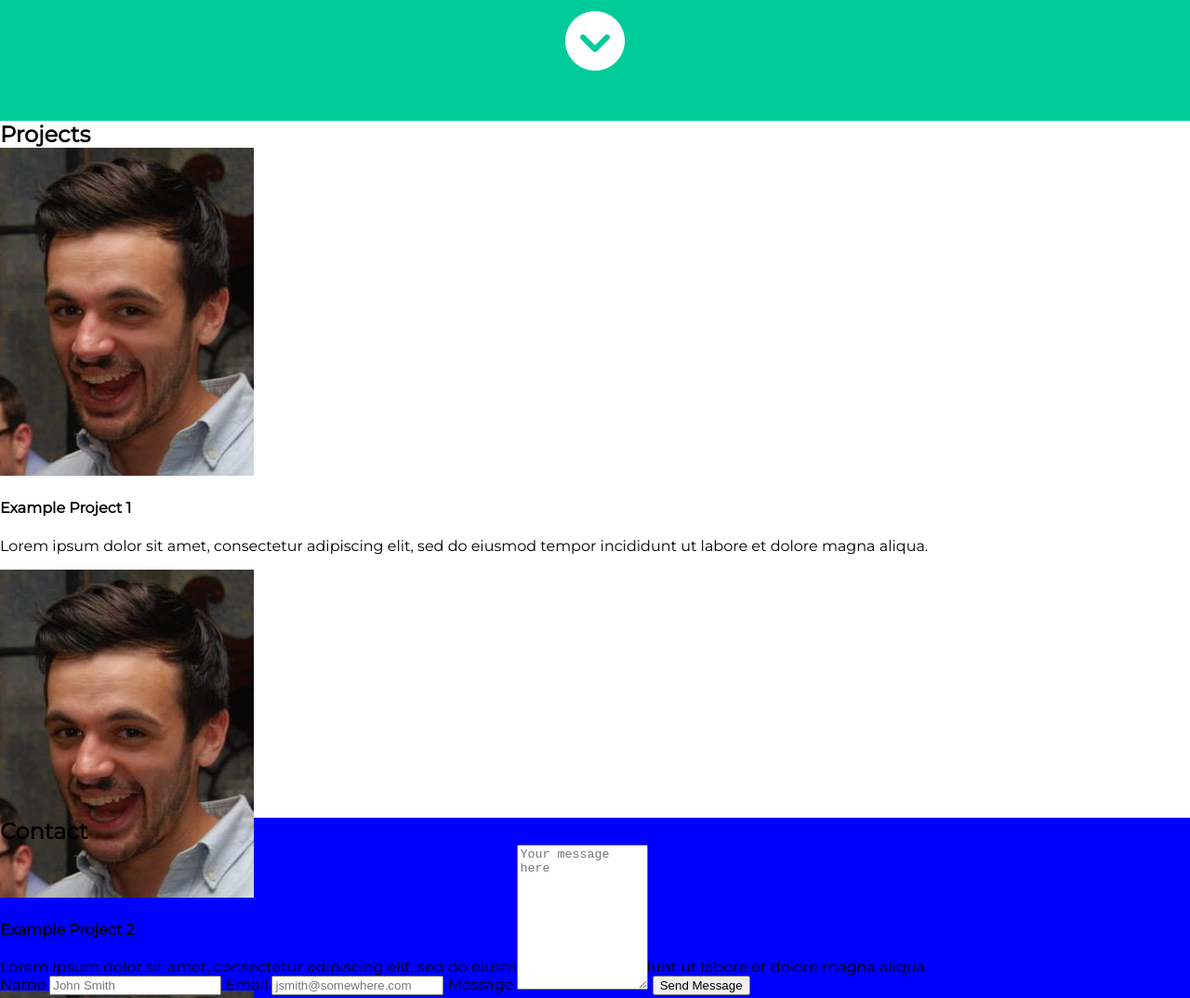
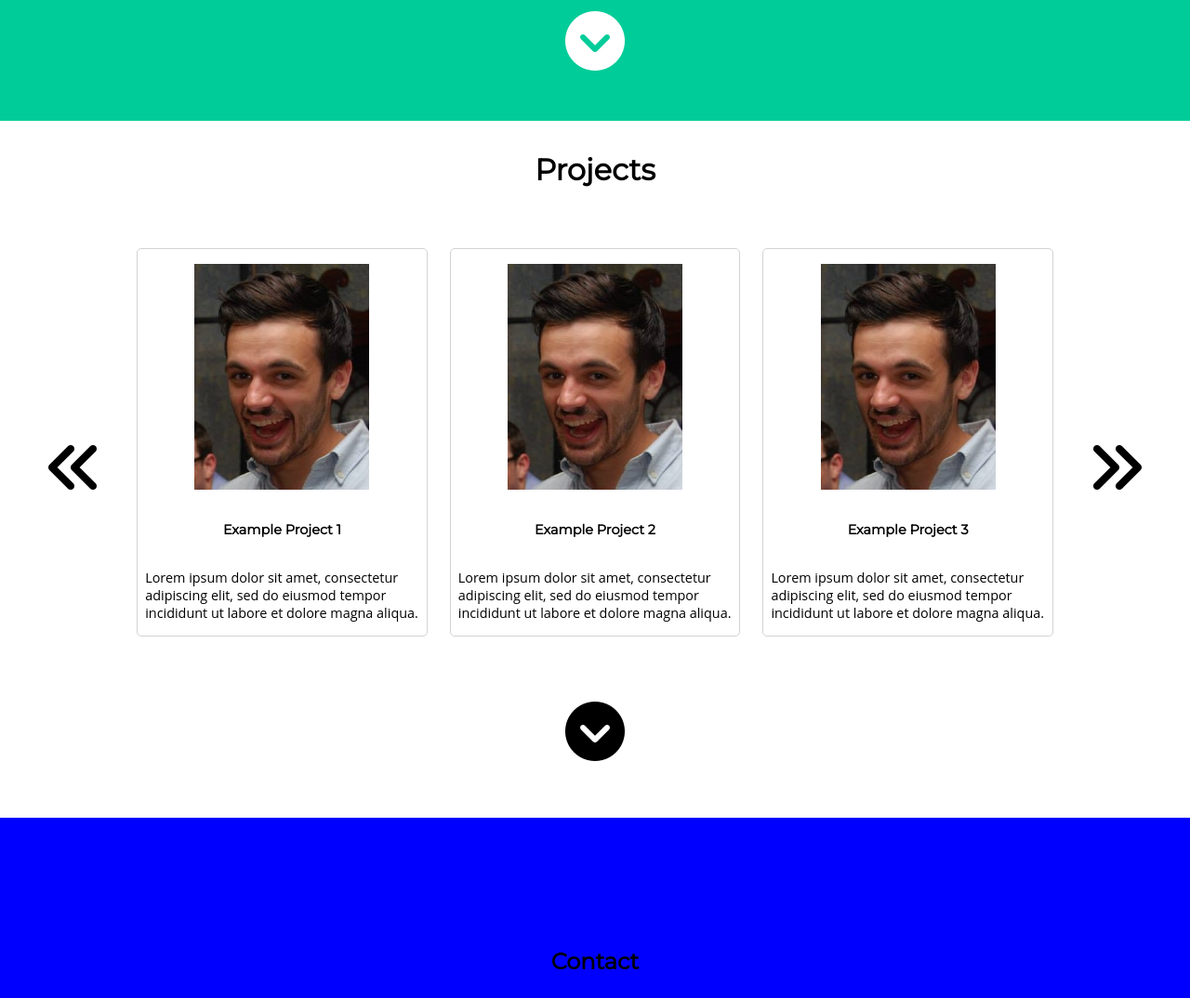
Before and after one commit to cpearce31/cpearce31.github.com, a plain HTML site: page portfolio.htm in a window 1280 px wide. Shown: the part 1420-2494 px from the top of the page at 93% size. Drawn offline with Linux system fonts and the light colour scheme.

Commit message:
Most formatting done for project page. Needs to be adjusted once it has real project thumbnails.

```diff
--- a/portfolio.htm
+++ b/portfolio.htm
@@ -75,35 +75,41 @@
       </button>
     </div>
     <div class="section projects" id="projects">
-      <h2>Projects</h2>
+      <h2 class="projects-head">Projects</h2>
       <div class="wrapper-projects">
+        <button type="button" id="scroll-left" class="btn-scroll btn-scroll-horiz left">
+          <i class="fa fa-angle-double-left" aria-hidden="true"></i>
+        </button>
         <div class="project">
-          <a class="project-thumbnail">
-            <img src="headshot.jpg"/>
-            <h4>Example Project 1</h4>
+          <a class="project-link">
+            <img class="project-thumbnail"src="headshot.jpg"/>
           </a>
-          <p>
+          <h4>Example Project 1</h4>
+          <p class="project-p">
             Lorem ipsum dolor sit amet, consectetur adipiscing elit, sed do eiusmod tempor incididunt ut labore et dolore magna aliqua.
           </p>
         </div>
         <div class="project">
-          <a class="project-thumbnail">
-            <img src="headshot.jpg"/>
-            <h4>Example Project 2</h4>
+          <a class="project-link">
+            <img class="project-thumbnail" src="headshot.jpg"/>
           </a>
-          <p>
+          <h4>Example Project 2</h4>
+          <p class="project-p">
             Lorem ipsum dolor sit amet, consectetur adipiscing elit, sed do eiusmod tempor incididunt ut labore et dolore magna aliqua.
           </p>
         </div>
         <div class="project">
-          <a class="project-thumbnail">
-            <img src="headshot.jpg"/>
-            <h4>Example Project 3</h4>
+          <a class="project-link">
+            <img class="project-thumbnail" src="headshot.jpg"/>
           </a>
-          <p>
+          <h4>Example Project 3</h4>
+          <p class="project-p">
             Lorem ipsum dolor sit amet, consectetur adipiscing elit, sed do eiusmod tempor incididunt ut labore et dolore magna aliqua.
           </p>
         </div>
+        <button type="button" id="scroll-right" class="btn-scroll btn-scroll-horiz right">
+          <i class="fa fa-angle-double-right" aria-hidden="true"></i>
+        </button>
       </div>
       <button type="button" class="btn-scroll">
         <i class="fa fa-chevron-circle-down" aria-hidden="true"></i>
--- a/style.css
+++ b/style.css
@@ -41,6 +41,10 @@ body, h2 {
 
 .section {
   height: calc(100vh - 50px);
+  display: flex;
+  flex-direction: column;
+  justify-content: space-around;
+  align-items: center;
 }
 
 .about {
@@ -97,10 +101,6 @@ body, h2 {
 
 .skills {
   background: #0c9;
-  display: flex;
-  flex-direction: column;
-  justify-content: space-around;
-  align-items: center;
   color: white;
 }
 
@@ -128,6 +128,55 @@ body, h2 {
   color: white;
 }
 
+.projects-head {
+  font-size: 2em;
+}
+
+.projects-wrapper {
+  display: flex;
+  flex-direction: row;
+  justify-content: space-around;
+  align-items: center;
+}
+
+.project {
+  display: inline-flex;
+  flex-direction: column;
+  justify-content: space-around;
+  align-items: center;
+  width: 23vw;
+  height: 50vh;
+  margin: 0 10px;
+  border: 1px solid #d3d3d3;
+  border-radius: 5px;
+  font-size: .9em;
+  padding: 8px;
+
+}
+
+.project-link {
+  text-align: center;
+}
+
+.project-thumbnail {
+  display: block;
+  max-width: 20vw;
+  max-height: 19vw;
+  margin-left: auto;
+  margin-right: auto;
+  flex-grow: 1.5;
+}
+
+.project-p {
+  padding: 0;
+  margin: 0;
+  font-family: 'Open Sans', sans-serif;
+}
+
+.btn-scroll-horiz {
+  margin: 0 15px;
+}
+
 .contact {
   background: blue;
 }
```
